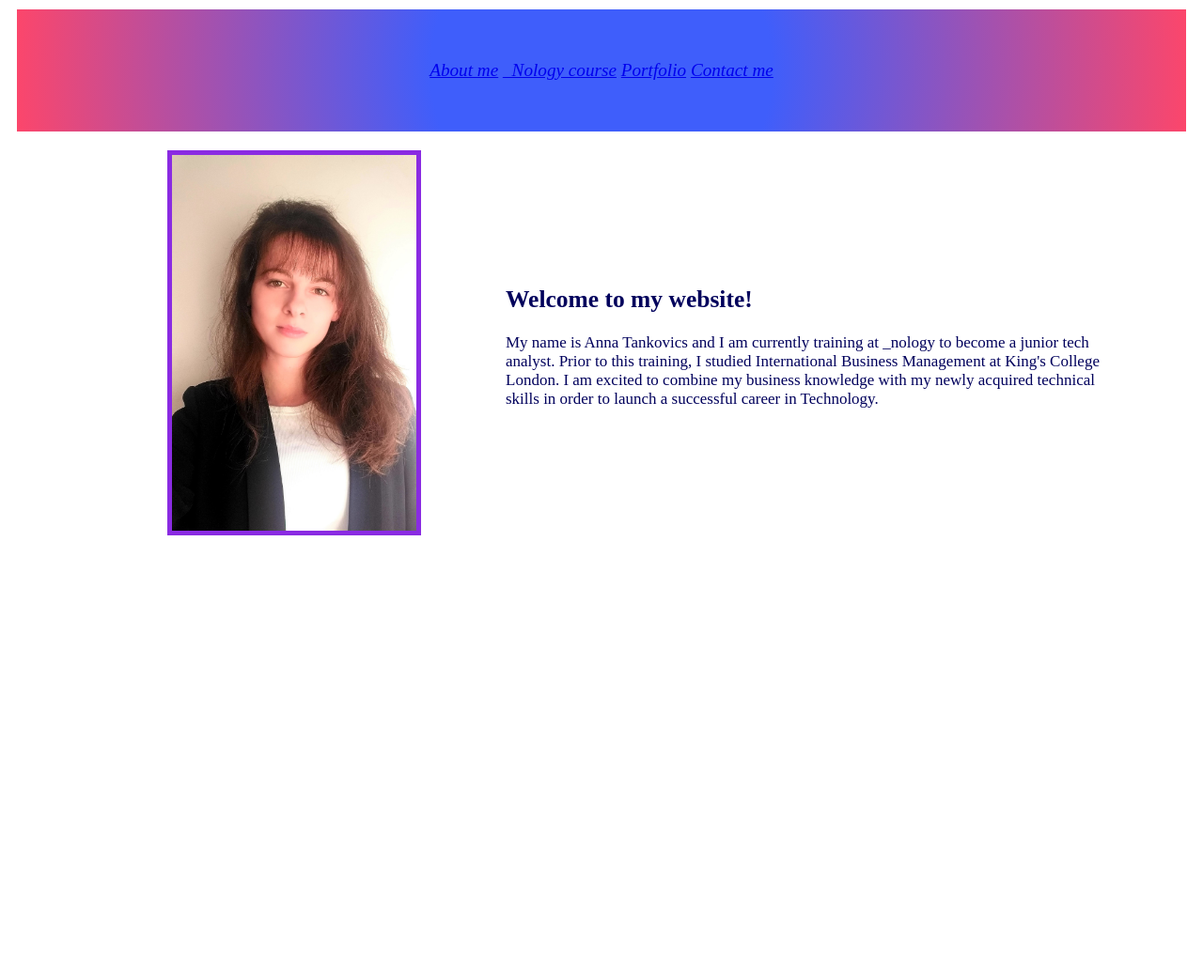
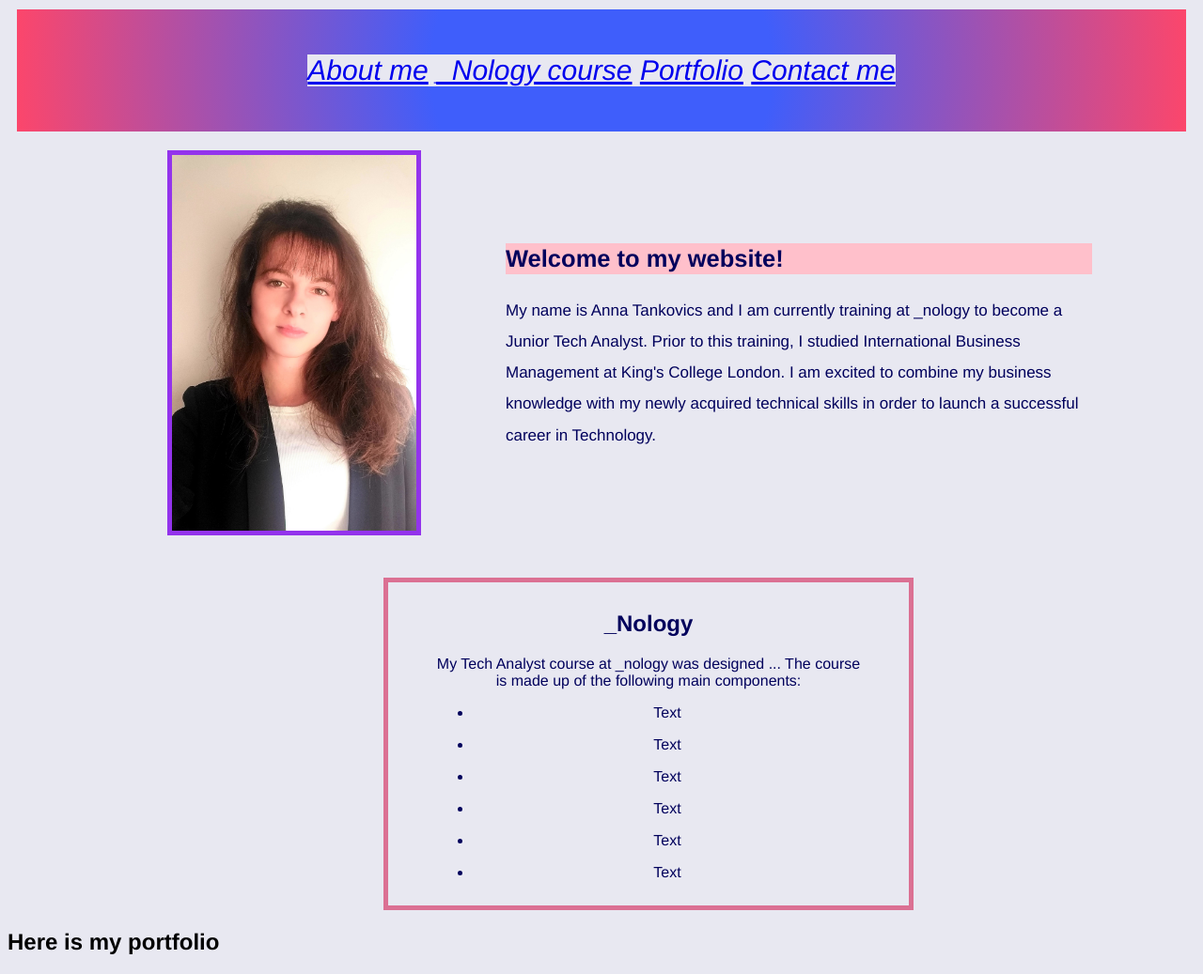
Before and after one commit to Tan419/Website, a plain HTML site: page index.html in a window 1280 px wide. Shown: the whole page at 94% size. Before the commit the page ends 800 px from the top, so only its background shows below. Drawn offline with Linux system fonts and the light colour scheme.

Commit message:
Inbetween

```diff
--- a/index.html
+++ b/index.html
@@ -11,23 +11,41 @@
         <section class="topnav">
             <a class="active" href="#introduction">About me</a>
             <a href="#nology">_Nology course</a>
-            <a href="#porfolio">Portfolio</a>
+            <a href="#Portfolio">Portfolio</a>
             <a href="#contacts">Contact me</a>
         </section>
     </header>
 
     <main>
 
-       <section class="intro">
-           <div class = "image">
+       <section class="introduction">
+           <div id = "image">
                <img src="./Profile2.jpg" alt="Profile picture">
            </div>
 
-           <div class="text">
-               <h2>Welcome to my website!</h2>
-               <p>My name is Anna Tankovics and I am currently training at _nology to become a junior tech analyst. Prior to this training, I studied International Business Management at King's College London. I am excited to combine my business knowledge with my newly acquired technical skills in order to launch a successful career in Technology.</p>
+           <div id="text">
+               <h1>Welcome to my website!</h1>
+               <p>My name is Anna Tankovics and I am currently training at _nology to become a Junior Tech Analyst. Prior to this training, I studied International Business Management at King's College London. I am excited to combine my business knowledge with my newly acquired technical skills in order to launch a successful career in Technology.</p>
            </div>
 
+       </section>
+
+       <section class="nology">
+           <h2>_Nology</h2>
+           <p>My Tech Analyst course at _nology was designed ... The course is made up of the following main components:</p>
+           <ul>
+               <li><p>Text</p></li>
+               <li><p>Text</p></li>
+               <li><p>Text</p></li>
+               <li><p>Text</p></li>
+               <li><p>Text</p></li>
+               <li><p>Text</p></li>
+           </ul>
+
+       </section>
+
+       <section id="Portfolio">
+           <h2>Here is my portfolio</h2>
        </section>
     </main>
 
--- a/style.css
+++ b/style.css
@@ -2,32 +2,42 @@
     background: linear-gradient(90deg, rgba(2,0,36,1) 0%, rgba(9,9,121,1) 10%, rgba(0,212,255,1) 80%);
 } */
 
+* {
+    font-family: 'Franklin Gothic Medium', 'Arial Narrow', Arial, sans-serif;
+    background-color: rgb(232, 232, 241);
+}
+
 header {
     display: flex;
     align-items: center;
-    justify-content: space-between;
-    justify-content: space-around;
+    justify-content: space-evenly;
     height: 130px;
     margin: 10px;
     padding: 0px;
     background-color: rgb(63,94,251);
     background: radial-gradient(circle, rgba(63,94,251,1) 29%, rgba(252,70,107,1) 100%);
     color: white;
-    font-size: larger;
+    font-size: 30px;
     font-style: italic;
 }
 
-.intro {
+h1 {
+    background-color: pink;
+}
+
+.introduction {
     display: flex;
     align-items: center;
     justify-content: center;
+    line-height: 25pt;
+    font-size: 60pt;
 }
 
 img {
     width: 260px;
     height: 400px;
     margin: 10px 90px 15px 170px;
-    border-color: blueviolet;
+    border-color: rgb(147, 51, 236);
     border-style: solid;
     border-width: 5px;
 }
@@ -36,12 +46,28 @@ img {
     flex-basis: 40%;
 }
 
-.text {
-    padding-right: 100px;
+#text {
+    padding-right: 110px;
     font-size: 17px;
     color:#01015c;
 }
 
+.nology {
+    text-align: center;
+    border: 5px solid palevioletred;
+    color:#01015c;
+    margin: 30px 300px 20px 400px;
+    padding: 10px 50px 10px 50px;
+}
+
+.ul {
+    text-align: center;
+    display: inline-block;
+}
+
+.Portfolio {
+    text-align: center;
+}
 
     /*   background-image: url(Ocean.jpg);
     background-repeat: no-repeat;
```
